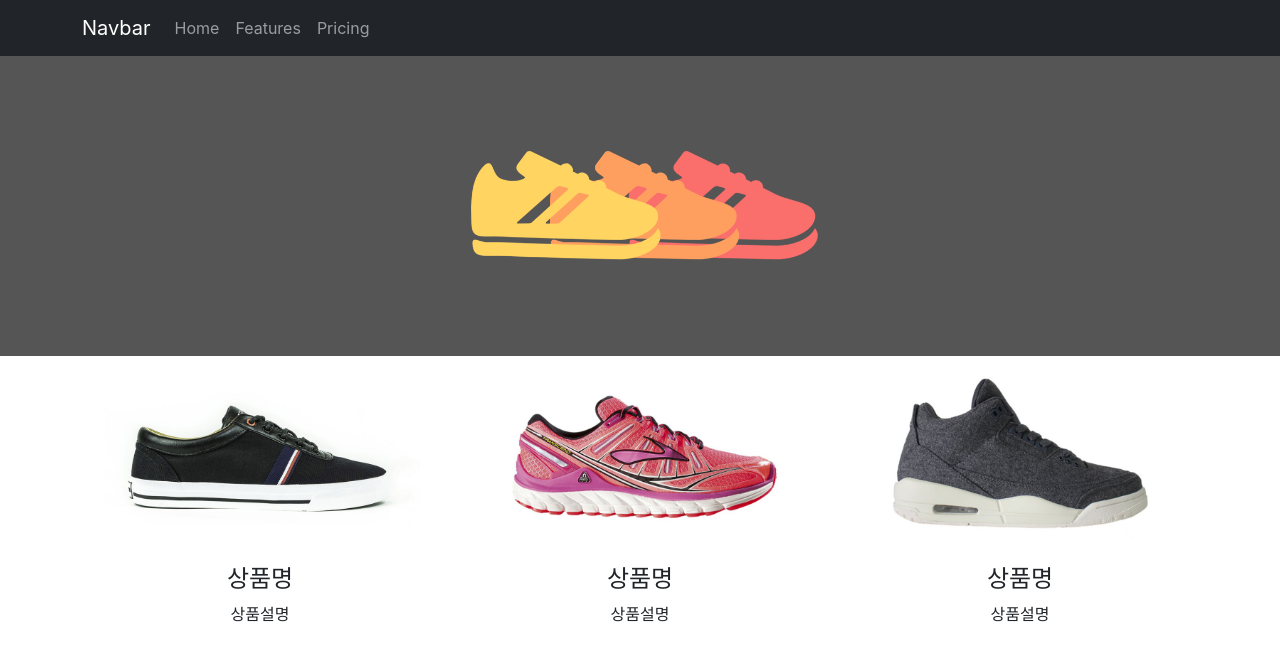
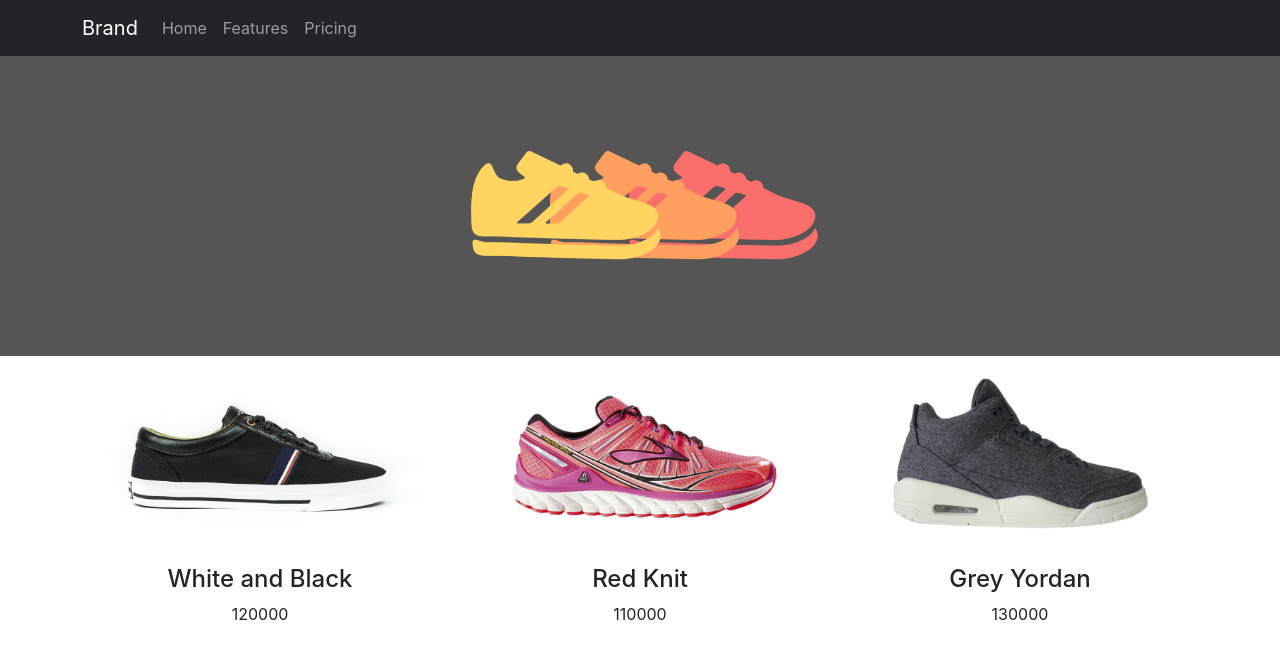
Before and after one commit to ehdrn3020/shop_reactjs, a React (Create React App) app: page / in a window 1280 px wide. Shown: the top 660 px of the page. Built offline with nearby package versions, Linux system fonts and the light colour scheme.

Commit message:
20230103 product map props

```diff
--- a/src/App.js
+++ b/src/App.js
@@ -1,13 +1,18 @@
 import './App.css';
+import { useState } from "react";
 import { Button, Container, Nav, Navbar, Row, Col } from 'react-bootstrap';
+import data from './data';
 
 function App() {
+
+  let [shoes] = useState(data);
+
   return (
     <div className="App">
 
       <Navbar bg="dark" variant="dark">
         <Container>
-          <Navbar.Brand href="#home">Navbar</Navbar.Brand>
+          <Navbar.Brand href="#home">Brand</Navbar.Brand>
           <Nav className="me-auto">
             <Nav.Link href="#home">Home</Nav.Link>
             <Nav.Link href="#features">Features</Nav.Link>
@@ -20,21 +25,11 @@ function App() {
 
       <Container>
         <Row>
-          <Col sm>
-            <img src={process.env.PUBLIC_URL + 'img/shoes1.jpg'} width="90%"></img>
-            <h4>상품명</h4>
-            <p>상품설명</p>
-          </Col>
-          <Col sm>
-            <img src={process.env.PUBLIC_URL + 'img/shoes2.jpg'} width="90%"></img>
-            <h4>상품명</h4>
-            <p>상품설명</p>
-          </Col>
-          <Col sm>
-            <img src={process.env.PUBLIC_URL + 'img/shoes3.jpg'} width="90%"></img>
-            <h4>상품명</h4>
-            <p>상품설명</p>
-          </Col>
+          { shoes.map((item, i)=>{
+              return (
+                <Product item={item} i={i+1} />
+              )
+          })}
         </Row>
       </Container>
 
@@ -42,4 +37,14 @@ function App() {
   );
 }
 
+function Product(props) {
+  return (
+    <Col sm key={props.item.id}>
+      <img src={process.env.PUBLIC_URL + 'img/shoes'+props.i+'.jpg'} width="90%"></img>
+      <h4>{props.item.title}</h4>
+      <p>{props.item.price}</p>
+    </Col>
+  )
+}
+
 export default App;
--- /dev/null
+++ b/src/data.js
@@ -0,0 +1,24 @@
+let data = [
+    {
+        id : 0,
+        title : "White and Black",
+        content : "Born in France",
+        price : 120000
+    },
+
+    {
+        id : 1,
+        title : "Red Knit",
+        content : "Born in Seoul",
+        price : 110000
+    },
+
+    {
+        id : 2,
+        title : "Grey Yordan",
+        content : "Born in the States",
+        price : 130000
+    }
+]
+
+export default data;
```
Also changed, not shown: src/setupTests.js (deleted, +0 -5 lines), 1 other file (tests, documents, lock files or other folders).
